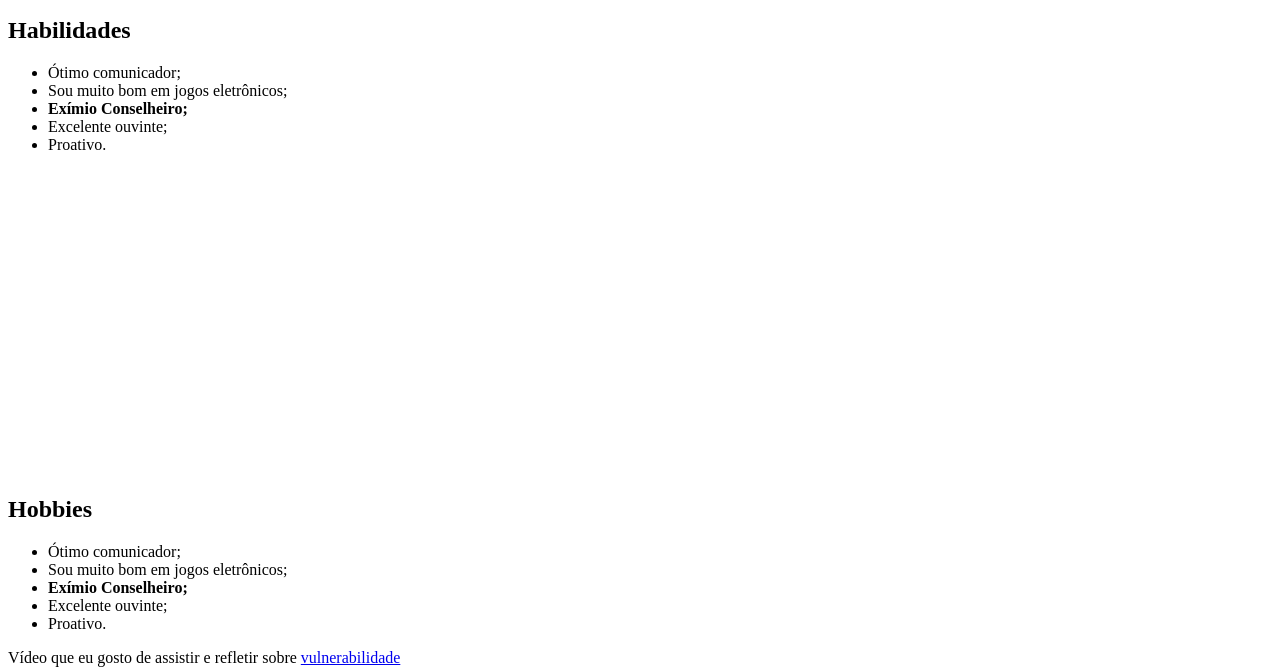
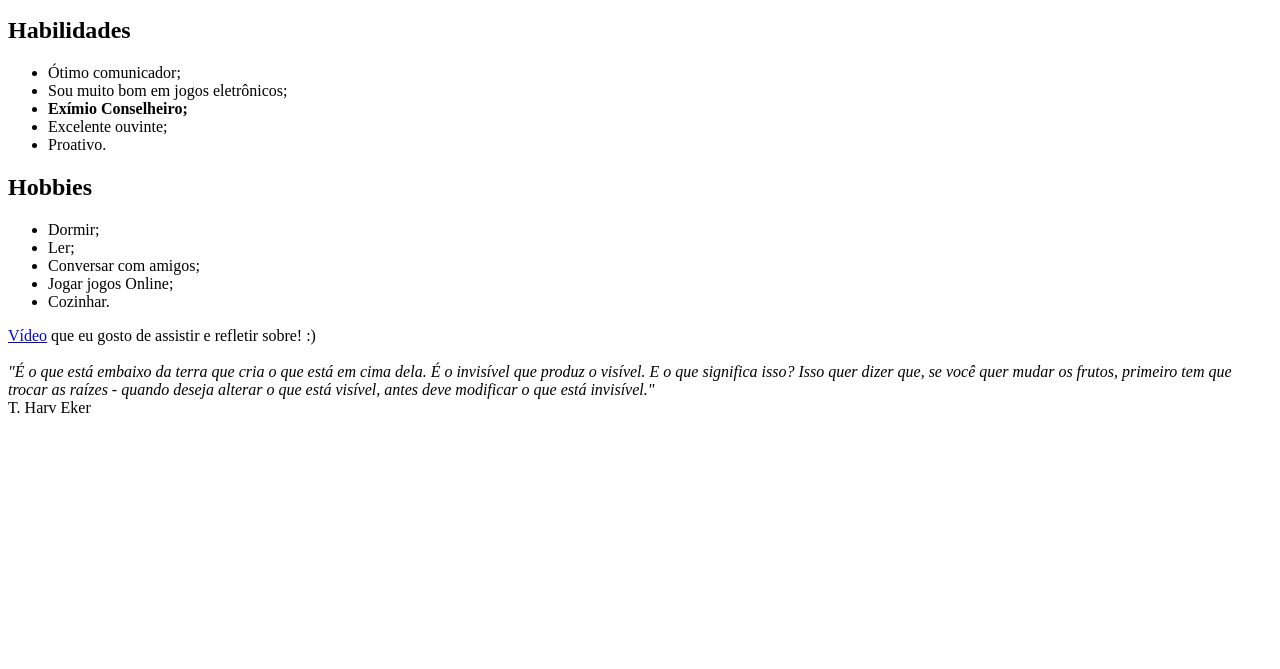
Before and after one commit to GustavoAnatnas/GustavoAnatnas.github.io, a plain HTML site: page portfolio.html in a window 1280 px wide. Shown: the part 490-1159 px from the top of the page. After the commit the page ends 915 px from the top, so only its background shows below. Drawn offline with Linux system fonts and the light colour scheme.

Commit message:
Funcoes funcionando, links funcionando, adiciona frase Harv

```diff
--- a/portfolio.html
+++ b/portfolio.html
@@ -15,13 +15,13 @@
   <br>
   <a href="#hobbies">Hobbies </a>
   <br>
-    <img src="/Gustavo Lindão.jpg" width="300pxl" alt="Foto de Gustavo Lindão"> <id="foto"></id>
+    <img src="/Gustavo Lindão.jpg"    width="300pxl" alt="Foto de Gustavo Lindão" > <p id="foto">
       <p>Olá! Prazer! Como descrito, me chamo Gustavo. <br>
      Estudante de Desenvolvimento Web na Trybe, e ex Funcionário de Restaurante Fast-Food.<br>
      Brasileiro, Paulista, habito em Santo André. <br>
-     Minha maior paixão é Jogar Videogames seguido por, não menos importante, Pets. <id="descrição"></id>
+     Minha maior paixão é Jogar Videogames seguido por, não menos importante, Pets. <p id="descrição">
     </p>
-    <h2>Habilidades</h1> <id="Habilidades"></id>
+    <h2>Habilidades</h1> <p id="habilidades">
      <ul>
         <li>Ótimo comunicador;</li>
         <li>Sou muito bom em jogos eletrônicos;</li>
@@ -29,39 +29,21 @@
         <li>Excelente ouvinte;</li>
         <li>Proativo.</li>
     </ul>
-    <br>
-    <br>
-    <br>
-    <br>
-    <br>
-    <br>
-    <br>
-    <br>
-    <br>
-    <br>
-    <br>
-    <br>
-    <br>
-    <br>
-    <br>
-    <br>
-    <br>
-
-    <h2>Hobbies</h1> <id="Hobbies"></id>
+    <h2>Hobbies</h1> <p id="hobbies">
       <ul>
-         <li>Ótimo comunicador;</li>
-         <li>Sou muito bom em jogos eletrônicos;</li>
-         <li><strong>Exímio Conselheiro;</strong></li>
-         <li>Excelente ouvinte;</li>
-         <li>Proativo.</li>
+         <li>Dormir;</li>
+         <li>Ler;</li>
+         <li>Conversar com amigos;</li>
+         <li>Jogar jogos Online;</li>
+         <li>Cozinhar.</li>
      </ul>
 
+    <a href="https://www.ted.com/talks/brene_brown_the_power_of_vulnerability"
+target="_blank">Vídeo</a> que eu gosto de assistir e refletir sobre! :)
 
+<br><br>
+<em> "É o que está embaixo da terra que cria o que está em cima dela. É o invisível que produz o visível. E o que significa isso? Isso quer dizer que, se você quer mudar os frutos, primeiro tem que trocar as raízes - quando deseja alterar o que está visível, antes deve modificar o que está invisível."</em> <br> T. Harv Eker
 
-
-
-    Vídeo que eu gosto de assistir e refletir sobre <a href="https://www.ted.com/talks/brene_brown_the_power_of_vulnerability"
-target="_blank">vulnerabilidade</a>
 
 
 
```
